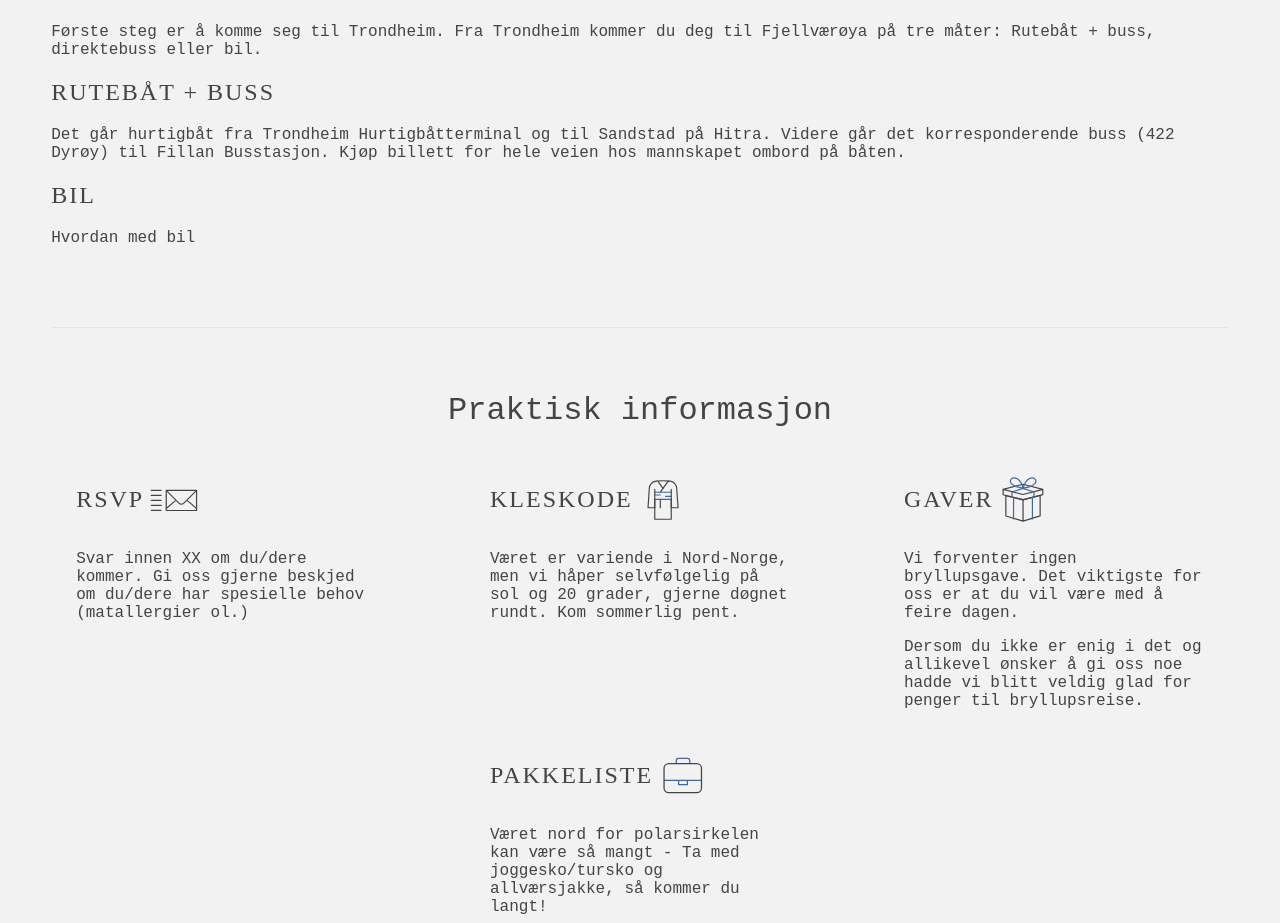
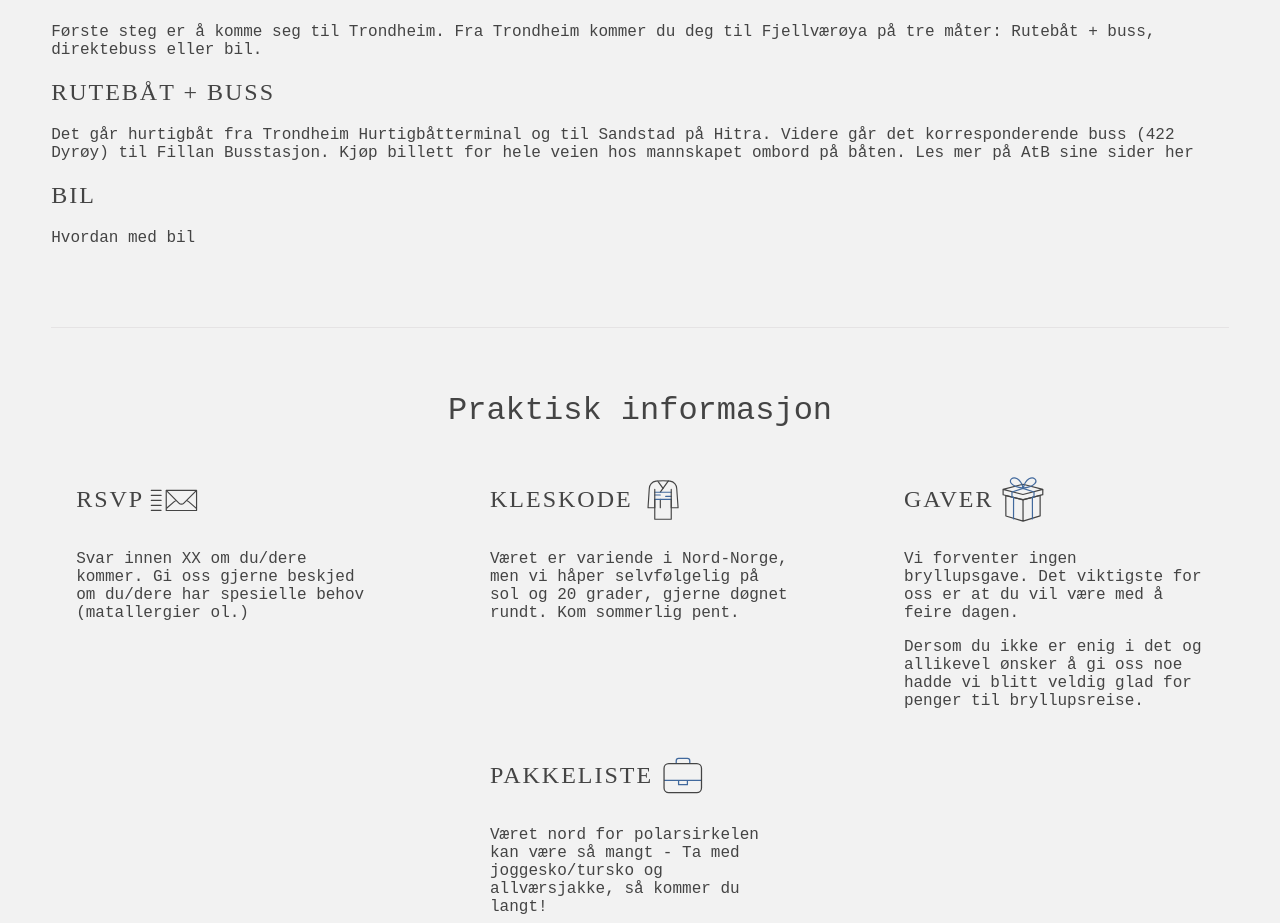
Before and after one commit to melhoos/gudrunogsimon1, a React (Create React App) app: page / in a window 1280 px wide. Shown: the part 870-1793 px from the top of the page. Built offline with nearby package versions, Linux system fonts and the light colour scheme.

Commit message:
Update no.ts

```diff
--- a/src/assets/language/no.ts
+++ b/src/assets/language/no.ts
@@ -14,7 +14,7 @@ export const no = {
     'Første steg er å komme seg til Trondheim. Fra Trondheim kommer du deg til Fjellværøya på tre måter: Rutebåt + buss, direktebuss eller bil.',
   travel_from_trondheim_2: 'Rutebåt + buss',
   travel_from_trondheim_3:
-    'Det går hurtigbåt fra Trondheim Hurtigbåtterminal og til Sandstad på Hitra. Videre går det korresponderende buss (422 Dyrøy) til Fillan Busstasjon. Kjøp billett for hele veien hos mannskapet ombord på båten.',
+    'Det går hurtigbåt fra Trondheim Hurtigbåtterminal og til Sandstad på Hitra. Videre går det korresponderende buss (422 Dyrøy) til Fillan Busstasjon. Kjøp billett for hele veien hos mannskapet ombord på båten. Les mer på AtB sine sider her',
   travel_from_trondheim_4: 'Bil',
   travel_from_trondheim_5: 'Hvordan med bil',
   //information
```
